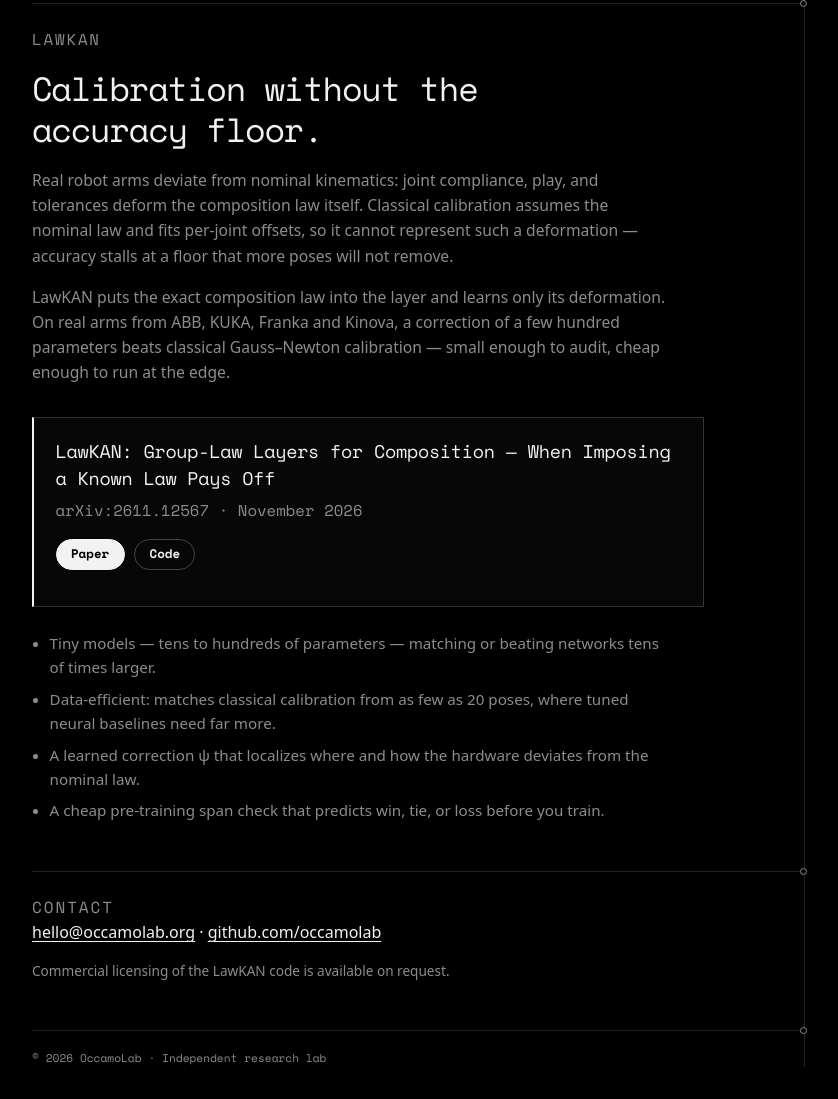
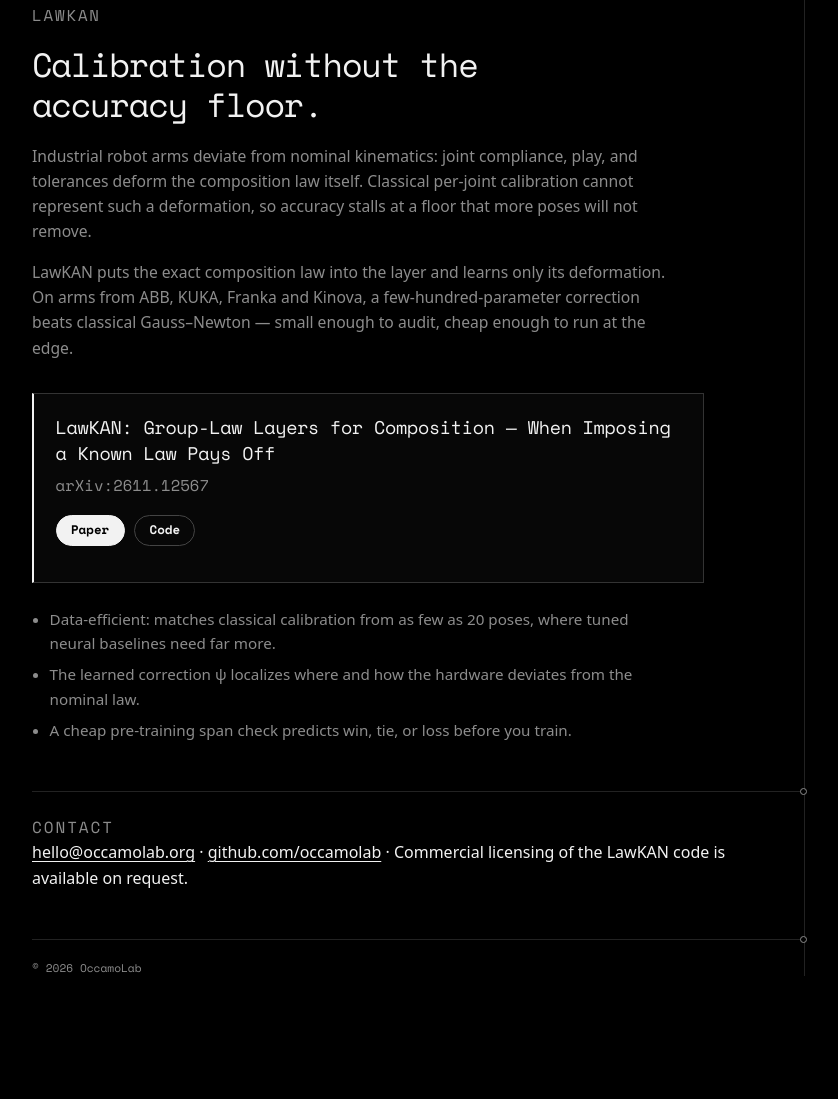
Before and after one commit to occamolab/occamolab.github.io, a plain HTML site: page index.html in a window 1280 px wide. Shown: the part 336-1435 px from the top of the page, without its empty margins (72-910 px from the left). After the commit the page ends 1344 px from the top, so only its background shows below. Drawn offline with Linux system fonts and the light colour scheme.

Commit message:
Reduce the site to the supplied copy

```diff
--- a/index.html
+++ b/index.html
@@ -5,20 +5,20 @@
   <meta name="viewport" content="width=device-width, initial-scale=1">
   <meta name="theme-color" content="#000000">
   <title>OccamoLab — independent research in geometric machine learning</title>
-  <meta name="description" content="An independent research group building neural networks that stay small, exact, and auditable by composing them with known laws.">
+  <meta name="description" content="A research group composing neural networks with known laws: small, exact, auditable models.">
   <link rel="canonical" href="https://occamolab.org/">
   <meta property="og:type" content="website">
   <meta property="og:title" content="OccamoLab">
-  <meta property="og:description" content="An independent research group building neural networks that stay small, exact, and auditable by composing them with known laws.">
+  <meta property="og:description" content="A research group composing neural networks with known laws: small, exact, auditable models.">
   <meta property="og:url" content="https://occamolab.org/">
   <meta property="og:image" content="https://occamolab.org/logo.png">
   <meta name="twitter:card" content="summary">
   <meta name="twitter:title" content="OccamoLab">
-  <meta name="twitter:description" content="An independent research group building neural networks that stay small, exact, and auditable by composing them with known laws.">
+  <meta name="twitter:description" content="A research group composing neural networks with known laws: small, exact, auditable models.">
   <meta name="twitter:image" content="https://occamolab.org/logo.png">
   <link rel="icon" href="logo.png" type="image/png">
   <link rel="apple-touch-icon" href="logo.png">
-  <link rel="stylesheet" href="style.css?v=5">
+  <link rel="stylesheet" href="style.css?v=6">
   <script type="application/ld+json">
   {
     "@context": "https://schema.org",
@@ -29,7 +29,7 @@
         "name": "OccamoLab",
         "url": "https://occamolab.org/",
         "logo": "https://occamolab.org/logo.png",
-        "description": "An independent research group building neural networks that stay small, exact, and auditable by composing them with known laws.",
+        "description": "A research group composing neural networks with known laws: small, exact, auditable models.",
         "slogan": "A network should have exactly as many degrees of freedom as the problem has ignorance.",
         "sameAs": ["https://github.com/occamolab"],
         "founder": [
@@ -67,16 +67,16 @@
 
     <main id="main">
       <section class="hero">
-        <h1 class="sr-only">OccamoLab — independent research group</h1>
+        <h1 class="sr-only">OccamoLab</h1>
         <p class="hero-copy">
-          <strong>OccamoLab</strong> — an independent research group. We build neural
-          networks that stay small, exact, and auditable by composing them with known laws.
+          <strong>OccamoLab</strong> — a research group composing neural networks with known
+          laws: small, exact, auditable models.
         </p>
 
         <div class="interests">
           <p class="label">Research interests</p>
           <ul class="bullets">
-            <li>Composing learned models with exact laws — group structure, geometric deep learning</li>
+            <li>Group-law layers and geometric deep learning</li>
             <li>Robot-arm calibration and inertial navigation</li>
             <li>Parameter-efficient models for edge and embedded deployment</li>
           </ul>
@@ -87,16 +87,16 @@
         <p class="label">LawKAN</p>
         <h2 class="lead">Calibration without the accuracy floor.</h2>
         <p>
-          Real robot arms deviate from nominal kinematics: joint compliance, play, and
-          tolerances deform the composition law itself. Classical calibration assumes the
-          nominal law and fits per-joint offsets, so it cannot represent such a deformation —
-          accuracy stalls at a floor that more poses will not remove.
+          Industrial robot arms deviate from nominal kinematics: joint compliance, play, and
+          tolerances deform the composition law itself. Classical per-joint calibration cannot
+          represent such a deformation, so accuracy stalls at a floor that more poses will not
+          remove.
         </p>
         <p>
           LawKAN puts the exact composition law into the layer and learns only its
-          deformation. On real arms from ABB, KUKA, Franka and Kinova, a correction of a few
-          hundred parameters beats classical Gauss–Newton calibration — small enough to
-          audit, cheap enough to run at the edge.
+          deformation. On arms from ABB, KUKA, Franka and Kinova, a few-hundred-parameter
+          correction beats classical Gauss–Newton — small enough to audit, cheap enough to run
+          at the edge.
         </p>
 
         <div class="paper-card">
@@ -105,7 +105,7 @@
               LawKAN: Group-Law Layers for Composition — When Imposing a Known Law Pays Off
             </a>
           </h3>
-          <p class="meta">arXiv:2611.12567 · November 2026</p>
+          <p class="meta">arXiv:2611.12567</p>
           <p class="links">
             <a class="button primary" href="https://arxiv.org/abs/2611.12567">Paper</a>
             <a class="button" href="https://github.com/occamolab/lawkan">Code</a>
@@ -113,10 +113,9 @@
         </div>
 
         <ul class="bullets">
-          <li>Tiny models — tens to hundreds of parameters — matching or beating networks tens of times larger.</li>
           <li>Data-efficient: matches classical calibration from as few as 20 poses, where tuned neural baselines need far more.</li>
-          <li>A learned correction ψ that localizes where and how the hardware deviates from the nominal law.</li>
-          <li>A cheap pre-training span check that predicts win, tie, or loss before you train.</li>
+          <li>The learned correction ψ localizes where and how the hardware deviates from the nominal law.</li>
+          <li>A cheap pre-training span check predicts win, tie, or loss before you train.</li>
         </ul>
       </section>
 
@@ -126,12 +125,13 @@
           <a href="mailto:hello@occamolab.org">hello@occamolab.org</a>
           <span aria-hidden="true">·</span>
           <a href="https://github.com/occamolab">github.com/occamolab</a>
+          <span aria-hidden="true">·</span>
+          Commercial licensing of the LawKAN code is available on request.
         </p>
-        <p class="note">Commercial licensing of the LawKAN code is available on request.</p>
       </section>
 
       <footer class="site-footer">
-        <p>© 2026 OccamoLab · Independent research lab</p>
+        <p>© 2026 OccamoLab</p>
       </footer>
     </main>
   </div>
```
